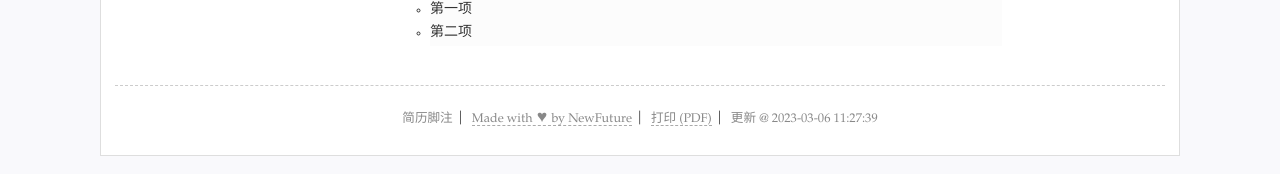
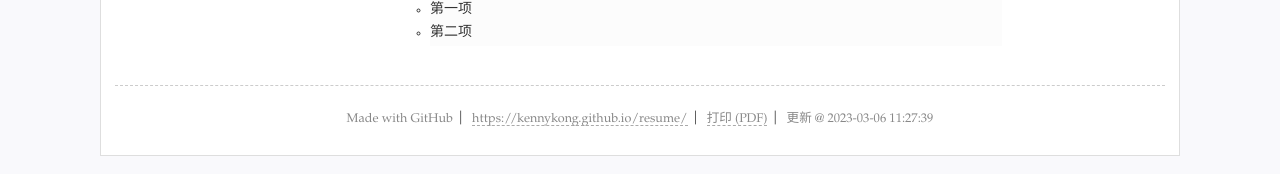
Before and after one commit to kennykong/resume, a Jekyll site: the page built from index.html, in a window 1280 px wide. Shown: the part 1753-1927 px from the top of the page. Built offline with Jekyll 4.4.1, drawn with Linux system fonts in a browser that asks for light colours.

Commit message:
update resume.yml

```diff
--- a/_data/resume.yml
+++ b/_data/resume.yml
@@ -146,12 +146,12 @@ others: #其他列表显示
 footer: #脚注多组
   print: #打印版markdown或者html
   screen:
-  - text: "简历脚注"
-  #   href: '/'
-  - text: "Made with &hearts; by NewFuture"
-    href: "https://github.com/NewFuture/CV/"
+  - text: "Made with GitHub"
+  #  href: '/'
+  - text: "https://kennykong.github.io/resume/"
+    href: "https://kennykong.github.io/resume/"
 
 #页面额外js脚本，如xx统计
-#scripts:
+scripts:
 #- src: "assets/js/resume.js"
 #  defer: defer #可以设置defer或者sync异步加载
```
